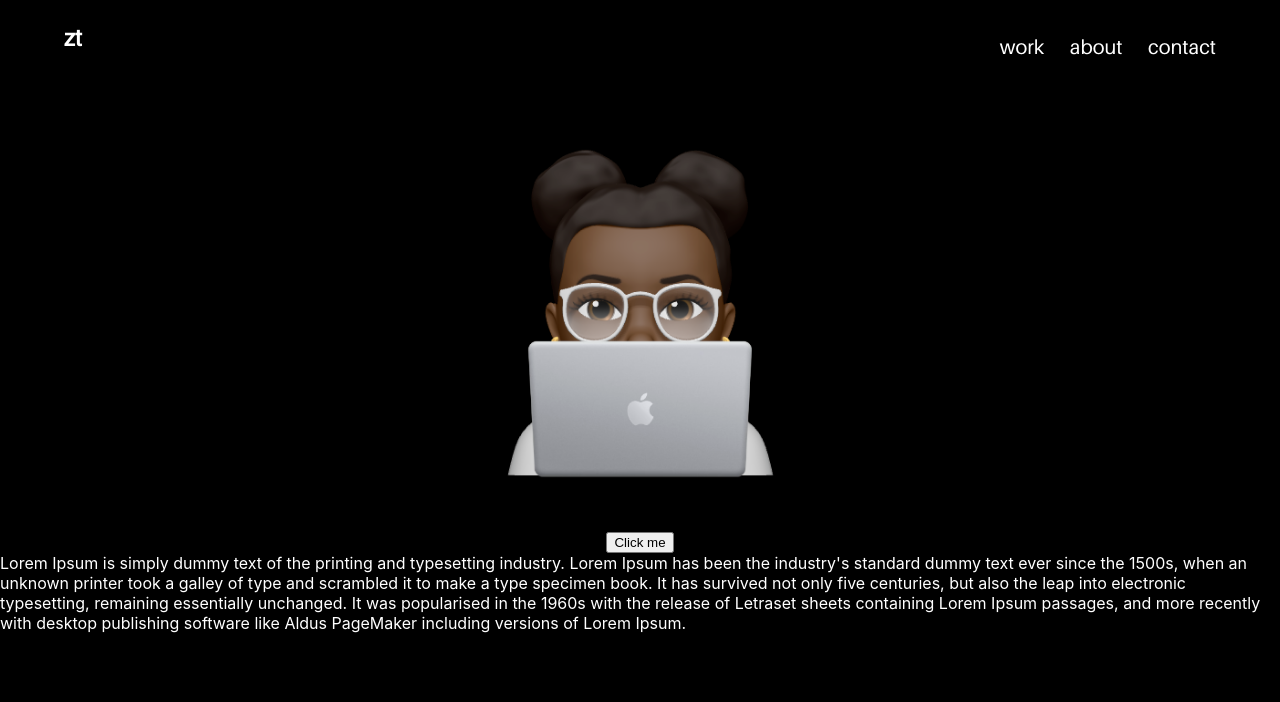
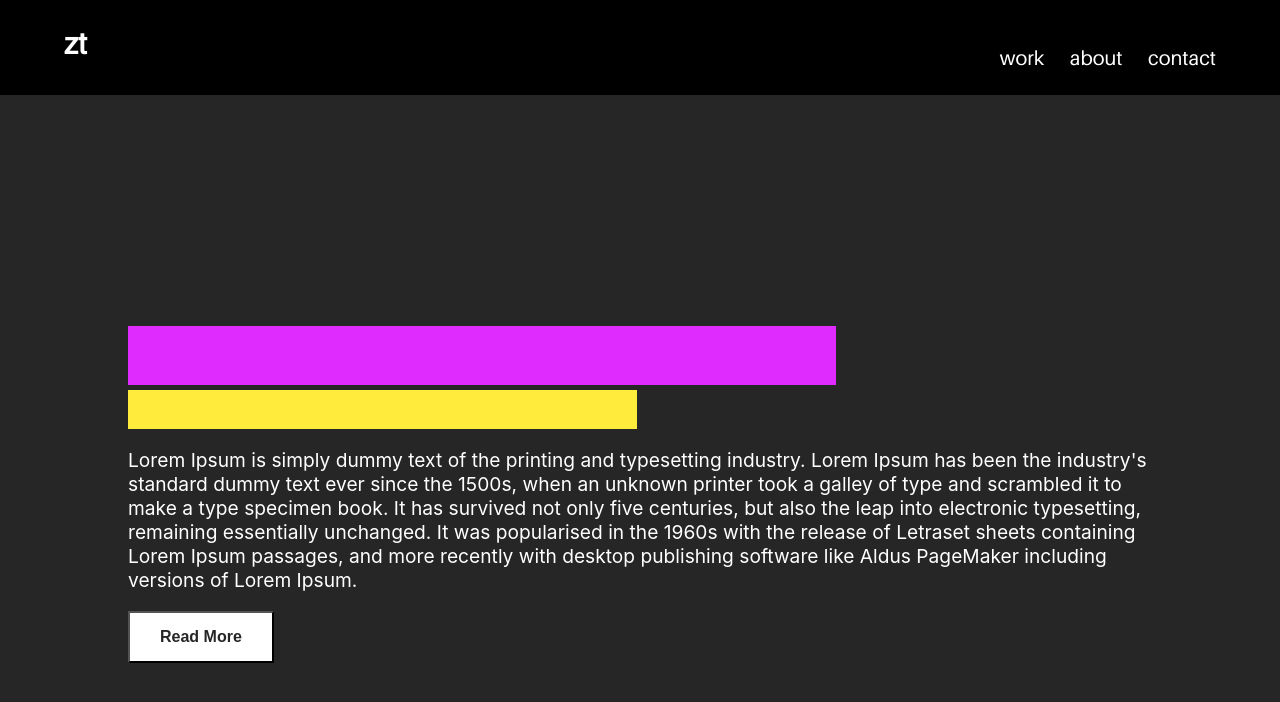
Before and after one commit to zementeshome/zemen-teshome-portfolio, a React (Create React App) app: page /about in a window 1280 px wide. Shown: the top 702 px of the page. Built offline with nearby package versions, Linux system fonts and the light colour scheme.

Commit message:
about page scroll boilerplate and styling

```diff
--- a/package.json
+++ b/package.json
@@ -16,6 +16,7 @@
     "react-icons": "^3.11.0",
     "react-router-dom": "^5.2.0",
     "react-scripts": "4.0.0",
+    "react-scroll": "^1.8.1",
     "web-vitals": "^0.2.4"
   },
   "scripts": {
--- a/public/index.html
+++ b/public/index.html
@@ -24,7 +24,7 @@
       work correctly both with client-side routing and a non-root public URL.
       Learn how to configure a non-root public URL by running `npm run build`.
     -->
-    <title>zemen teshome</title>
+    <title>zementeshome</title>
   </head>
   <body>
     <noscript>You need to enable JavaScript to run this app.</noscript>
--- a/src/components/About/About.jsx
+++ b/src/components/About/About.jsx
@@ -1,38 +1,87 @@
 import React from 'react'
 import Header from './../Header/Header';
 import './About.scss';
+// import { Link } from 'react-scroll';
 
 class About extends React.Component {
 
-myDivToFocus = React.createRef()
 
-handleOnClick = (e) => {
-    let div = document.getElementsByClassName("about__text")
-    div = {display: 'block'};
-    if(this.myDivToFocus.current) {
-        this.myDivToFocus.current.scrollIntoView({
-            style: 'block',
-            behavior: 'smooth',
-            block: 'nearest'
-        })
-    }
-}
+// myDivToFocus = React.createRef()
+
+// handleOnClick = (e) => {
+//     // let div = document.getElementsByClassName("about__text")
+//     // div = {display: 'block'};
+//     if(this.myDivToFocus.current) {
+//         this.myDivToFocus.current.scrollIntoView({
+//             style: 'block',
+//             behavior: 'smooth',
+//             block: 'nearest'
+//         })
+//     }
+// }
 render() {
+    // console.log(Link)
     return (
-        <section className="about">
+        <div>
             <Header />
-        <div className="about__image-container">
-        <img className="about__image" src={process.env.PUBLIC_URL + 'assets/images/memoji-laptop.png'} alt="zemen memoji"/>
-        </div>
-        <button className="about__button" onClick={this.handleOnClick}>Click me</button>
-            <div className="about__text" ref={this.myDivToFocus}>
-            Lorem Ipsum is simply dummy text of the printing and typesetting industry. Lorem Ipsum has been the industry's standard dummy text ever since the 1500s, when an unknown printer took a galley of type and scrambled it to make a type specimen book. It has survived not only five centuries, but also the leap into electronic typesetting, remaining essentially unchanged. It was popularised in the 1960s with the release of Letraset sheets containing Lorem Ipsum passages, and more recently with desktop publishing software like Aldus PageMaker including versions of Lorem Ipsum.
-                {/* <p className="about__text">Hello</p> */}
+            <section className="about">
+            <div className="about__content">
+                <h2 className="about__header">Section One Text Block Reveal</h2>
+                <h3 className="about__sub-heading">Text Block Reveal On Page Scroll</h3>
+                <p className="about__words">Lorem Ipsum is simply dummy text of the printing and typesetting industry. Lorem Ipsum has been the industry's standard dummy text ever since the 1500s, when an unknown printer took a galley of type and scrambled it to make a type specimen book. It has survived not only five centuries, but also the leap into electronic typesetting, remaining essentially unchanged. It was popularised in the 1960s with the release of Letraset sheets containing Lorem Ipsum passages, and more recently with desktop publishing software like Aldus PageMaker including versions of Lorem Ipsum.</p>
+                <button className="about__more">Read More</button>
             </div>
-        </section>
+            </section>
+            <section className="about">
+                <div className="about__content">
+                <h2 className="about__header">Section Two Text Block Reveal</h2>
+                <h3 className="about__sub-heading">Text Block Reveal On Page Scroll</h3>
+                <p className="about__words">Lorem Ipsum is simply dummy text of the printing and typesetting industry. Lorem Ipsum has been the industry's standard dummy text ever since the 1500s, when an unknown printer took a galley of type and scrambled it to make a type specimen book. It has survived not only five centuries, but also the leap into electronic typesetting, remaining essentially unchanged. It was popularised in the 1960s with the release of Letraset sheets containing Lorem Ipsum passages, and more recently with desktop publishing software like Aldus PageMaker including versions of Lorem Ipsum.</p>
+                <button className="about__more">Read More</button>
+                </div>
+            </section>
+            <section className="about">
+                <div className="about__content">
+                <h2 className="about__header">Section Three Text Block Reveal</h2>
+                <h3 className="about__sub-heading">Text Block Reveal On Page Scroll</h3>
+                <p className="about__words">Lorem Ipsum is simply dummy text of the printing and typesetting industry. Lorem Ipsum has been the industry's standard dummy text ever since the 1500s, when an unknown printer took a galley of type and scrambled it to make a type specimen book. It has survived not only five centuries, but also the leap into electronic typesetting, remaining essentially unchanged. It was popularised in the 1960s with the release of Letraset sheets containing Lorem Ipsum passages, and more recently with desktop publishing software like Aldus PageMaker including versions of Lorem Ipsum.</p>
+                <button className="about__more">Read More</button>
+                </div>
+            </section>
+            <section className="about">
+                <div className="about__content">
+                <h2 className="about__header">Section Four Text Block Reveal</h2>
+                <h3 className="about__sub-heading">Text Block Reveal On Page Scroll</h3>
+                <p className="about__words">Lorem Ipsum is simply dummy text of the printing and typesetting industry. Lorem Ipsum has been the industry's standard dummy text ever since the 1500s, when an unknown printer took a galley of type and scrambled it to make a type specimen book. It has survived not only five centuries, but also the leap into electronic typesetting, remaining essentially unchanged. It was popularised in the 1960s with the release of Letraset sheets containing Lorem Ipsum passages, and more recently with desktop publishing software like Aldus PageMaker including versions of Lorem Ipsum.</p>
+                <button className="about__more">Read More</button>
+                </div>
+            </section>
+            <section className="about">
+                <div className="about__content">
+                <h2 className="about__header">Section Five Text Block Reveal</h2>
+                <h3 className="about__sub-heading">Text Block Reveal On Page Scroll</h3>
+                <p className="about__words">Lorem Ipsum is simply dummy text of the printing and typesetting industry. Lorem Ipsum has been the industry's standard dummy text ever since the 1500s, when an unknown printer took a galley of type and scrambled it to make a type specimen book. It has survived not only five centuries, but also the leap into electronic typesetting, remaining essentially unchanged. It was popularised in the 1960s with the release of Letraset sheets containing Lorem Ipsum passages, and more recently with desktop publishing software like Aldus PageMaker including versions of Lorem Ipsum.</p>
+                <button className="about__more">Read More</button>
+                </div>
+            </section>
+            {/* <script src="scroll-out.js"></script>
+            <script type="text/javascript">
+                Scroll
+            </script> */}
+            </div>
     )
 }
 
 }
 
+{/* <div className="about__image-container">
+        <img className="about__image" src={process.env.PUBLIC_URL + 'assets/images/memoji-laptop.png'} alt="zemen memoji"/>
+        </div>
+        {/* <Link smooth={true} to="aboutext" duration={1000}className="about__scroll">hey</Link> */}
+            // <div className="about__text" id="aboutext">
+            // <h2 className="about__header">About Me</h2>
+            // Lorem Ipsum is simply dummy text of the printing and typesetting industry. Lorem Ipsum has been the industry's standard dummy text ever since the 1500s, when an unknown printer took a galley of type and scrambled it to make a type specimen book. It has survived not only five centuries, but also the leap into electronic typesetting, remaining essentially unchanged. It was popularised in the 1960s with the release of Letraset sheets containing Lorem Ipsum passages, and more recently with desktop publishing software like Aldus PageMaker including versions of Lorem Ipsum.
+                {/* <p className="about__text">Hello</p> */}
+
+
 export default About;
--- a/src/components/About/About.scss
+++ b/src/components/About/About.scss
@@ -2,44 +2,141 @@
 
 @import '../../styles/partials/fonts';
 
+body {
+    margin: 0;
+    padding: 0;
+}
+
 .about {
+    color: white;
+    position: relative;
+    width: 100%;
+    height: 100vh;
+    display: flex;
+    justify-content: center;
+    align-items: center;
+    background: #262626;
 
-    &__image-container {
-        @include mobile {
-            display: flex;
-            justify-content: center;
-        }
-        // @include tablet {
-        //     justify-content: flex-start;
-        // }
+    &__content {
+        max-width: 80%;
     }
 
-    &__image {
-        @include mobile {
-            width: 70%;
-            margin-top: 2rem;
-        }
-        @include tablet {
-            width: 40%;
-        }
-        @include desktop {
-            width: 30%;
-        }
+    &__header {
+        position: relative;
+        margin: 0;
+        padding: 0;
+        display: inline-block;
+        font-size: 3em;
+        transition: 0.5s;
+        transform-origin: left;
+        transform: scaleX(1);
+
     }
 
-    &__button {
-        @include mobile {
-            display: flex;
-            justify-content: center;
-            margin: auto;
-            margin-top: 2rem;
-        }
-    }
+.about__content .about__header:before {
+        content: '';
+        position: absolute;
+        top: 0;
+        left: 0;
+        width: 100%;
+        height: 100%;
+        background: #e02bff;
+        transform-origin: right;
+        transition: 0.5s;
+}
 
-    &__text {
-        @include mobile {
-            color: white;
-            // margin-top: 15rem;
-        }
-    }
+&__sub-heading {
+    position: relative;
+    margin: 5px 0 0;
+    padding: 0;
+    display: inline-block;
+    font-size: 2em;
+    transition: 0.5s;
+    transform-origin: right;
+    transform: scaleX(1);
+
 }
+
+.about__content .about__sub-heading:before {
+    content: '';
+    position: absolute;
+    top: 0;
+    left: 0;
+    width: 100%;
+    height: 100%;
+    background: #ffeb3b;
+    transform-origin: right;
+    transition: 0.5s;
+}
+
+&__more {
+    position: relative;
+    background: #fff;
+    color: #262626;
+    padding: 15px 30px;
+    font-size: 16px;
+    display: inline-block;
+    text-decoration: none;
+    font-weight: 700;
+    transition: 1s;
+
+}
+
+&__words {
+    font-size: 1.2em;
+    transition: 1s;
+}
+
+
+
+    // &__image-container {
+    //     @include mobile {
+    //         display: flex;
+    //         justify-content: center;
+    //     }
+    //     // @include tablet {
+    //     //     justify-content: flex-start;
+    //     // }
+    // }
+
+    // &__image {
+    //     @include mobile {
+    //         width: 70%;
+    //         margin-top: 2rem;
+    //     }
+    //     @include tablet {
+    //         width: 40%;
+    //     }
+    //     @include desktop {
+    //         width: 30%;
+    //     }
+    // }
+
+    // &__button {
+    //     @include mobile {
+    //         display: flex;
+    //         justify-content: center;
+    //         margin: auto;
+    //         margin-top: 2rem;
+    //     }
+    // }
+
+    // &__scroll-button,
+    // &__scroll {
+    //     display: flex;
+    //     justify-content: center;
+    //     margin: auto;
+    //     margin-top: 2rem;
+    //     color: white;
+    //     border: 1px solid white;
+    //     width: 20%;
+    //     padding: 4px;
+    // }
+
+    // &__text {
+    //     @include mobile {
+    //         color: white;
+    //         margin-top: 15rem;
+    //     }
+    // }
+}
--- a/src/components/Contact/Contact.scss
+++ b/src/components/Contact/Contact.scss
@@ -15,8 +15,10 @@
     &__header {
         @include mobile {
             font-family: 'Aileron UltraLight';
-            font-size: 30px;
-            margin-left: 5vw;
+            font-size: 40px;
+            display: flex;
+            justify-content: center;
+            // margin-left: 5vw;
             margin-top: 2rem;
         }
     }
```
Also changed, not shown: public/assets/images/white-arrow.jpg (added), 1 other file (tests, documents, lock files or other folders).
